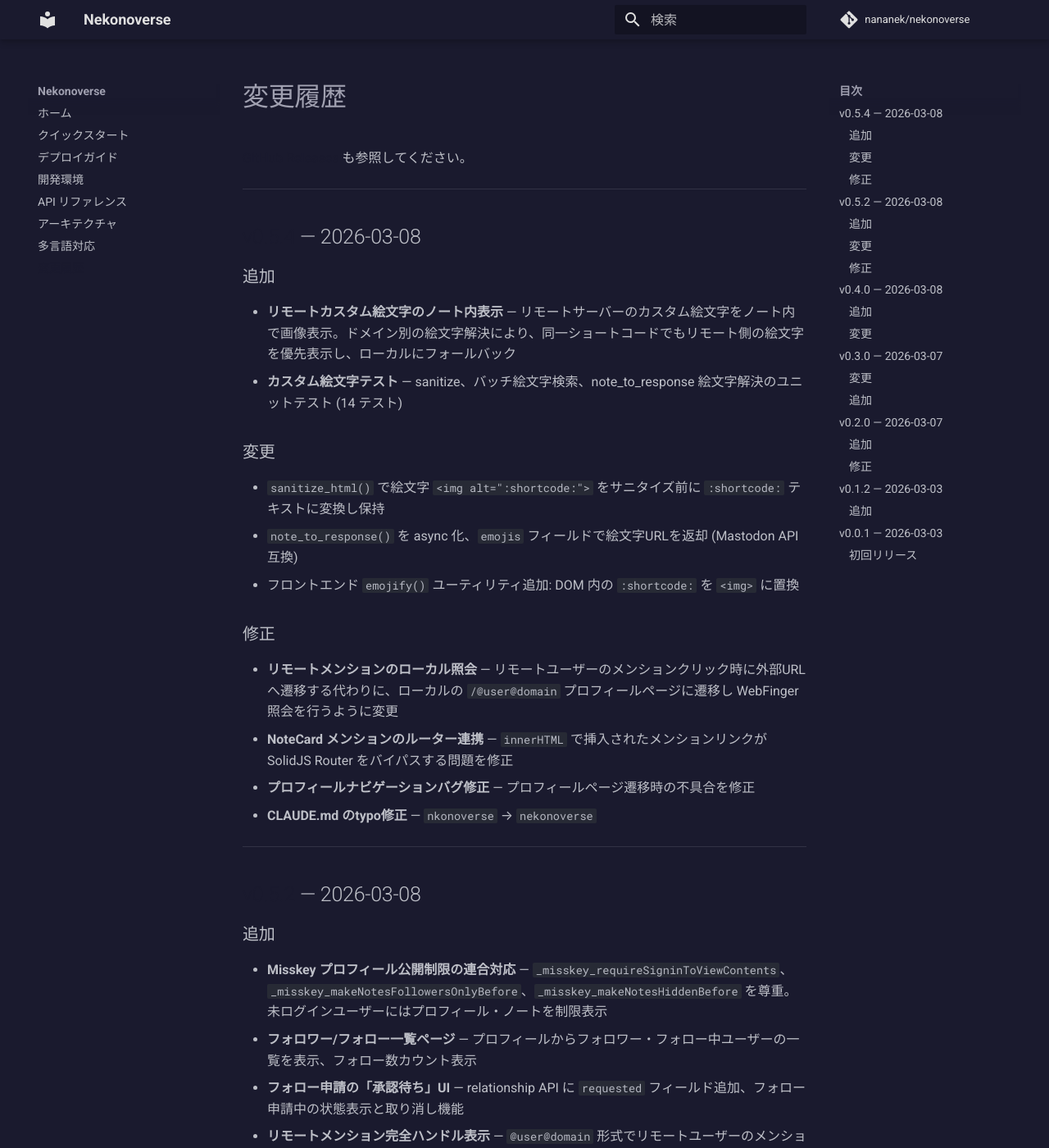
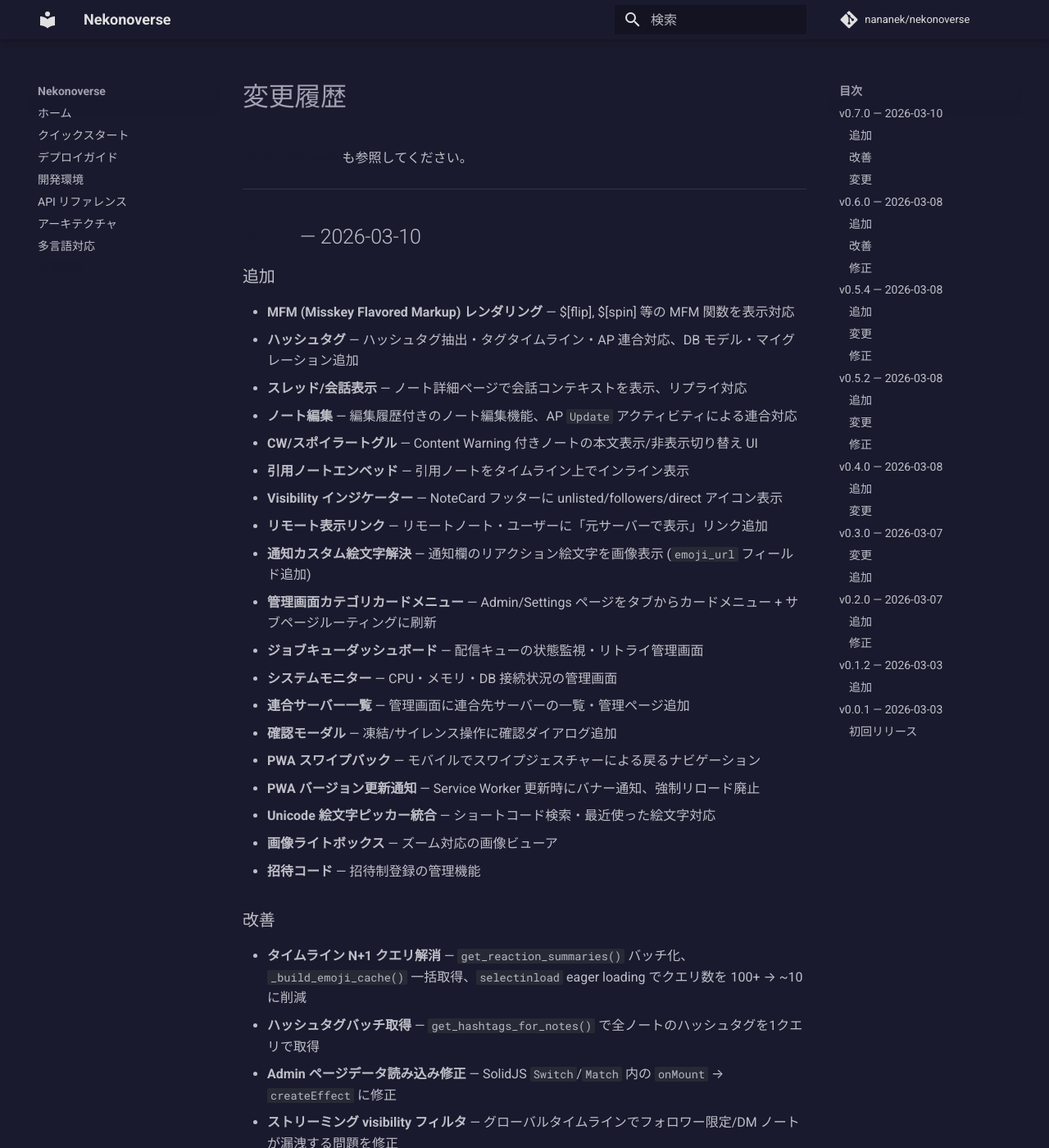
Before and after one commit to nekonoverse/nekonoverse, an MkDocs documentation site: the page built from docs/changelog.md, in a window 1280 px wide and 1400 px high. Shown: the whole window at 82% size. Built offline with MkDocs 1.6.1 and Material for MkDocs 9.7.7, drawn with Linux system fonts in a browser that asks for light colours; comment, search, counter and statistics services are not loaded; some of the changed text lies outside the part shown.

Commit message:
Update CLAUDE.md, README.md, and CHANGELOG.md for v0.7.0
- CLAUDE.md: reflect expanded project structure, E2E tests, batch query patterns, TOTP, CI/CD workflows
- README.md: reorganize features by category, add recent features (TOTP, CW, quote embeds, MFM, admin dashboard, etc.)
- CHANGELOG.md: add v0.6.0 and v0.7.0 entries covering all changes since v0.5.4

Co-Authored-By: Claude Opus 4.6 <noreply@anthropic.com>

```diff
--- a/CHANGELOG.md
+++ b/CHANGELOG.md
@@ -1,3 +1,74 @@
+## [v0.7.0](https://github.com/nekonoverse/nekonoverse/releases/tag/v0.7.0) — 2026-03-10
+
+### 追加
+
+- **MFM (Misskey Flavored Markup) レンダリング** — $[flip], $[spin] 等の MFM 関数を表示対応
+- **ハッシュタグ** — ハッシュタグ抽出・タグタイムライン・AP 連合対応、DB モデル・マイグレーション追加
+- **スレッド/会話表示** — ノート詳細ページで会話コンテキストを表示、リプライ対応
+- **ノート編集** — 編集履歴付きのノート編集機能、AP `Update` アクティビティによる連合対応
+- **CW/スポイラートグル** — Content Warning 付きノートの本文表示/非表示切り替え UI
+- **引用ノートエンベッド** — 引用ノートをタイムライン上でインライン表示
+- **Visibility インジケーター** — NoteCard フッターに unlisted/followers/direct アイコン表示
+- **リモート表示リンク** — リモートノート・ユーザーに「元サーバーで表示」リンク追加
+- **通知カスタム絵文字解決** — 通知欄のリアクション絵文字を画像表示 (`emoji_url` フィールド追加)
+- **管理画面カテゴリカードメニュー** — Admin/Settings ページをタブからカードメニュー + サブページルーティングに刷新
+- **ジョブキューダッシュボード** — 配信キューの状態監視・リトライ管理画面
+- **システムモニター** — CPU・メモリ・DB 接続状況の管理画面
+- **連合サーバー一覧** — 管理画面に連合先サーバーの一覧・管理ページ追加
+- **確認モーダル** — 凍結/サイレンス操作に確認ダイアログ追加
+- **PWA スワイプバック** — モバイルでスワイプジェスチャーによる戻るナビゲーション
+- **PWA バージョン更新通知** — Service Worker 更新時にバナー通知、強制リロード廃止
+- **Unicode 絵文字ピッカー統合** — ショートコード検索・最近使った絵文字対応
+- **画像ライトボックス** — ズーム対応の画像ビューア
+- **招待コード** — 招待制登録の管理機能
+
+### 改善
+
+- **タイムライン N+1 クエリ解消** — `get_reaction_summaries()` バッチ化、`_build_emoji_cache()` 一括取得、`selectinload` eager loading でクエリ数を 100+ → ~10 に削減
+- **ハッシュタグバッチ取得** — `get_hashtags_for_notes()` で全ノートのハッシュタグを1クエリで取得
+- **Admin ページデータ読み込み修正** — SolidJS `Switch`/`Match` 内の `onMount` → `createEffect` に修正
+- **ストリーミング visibility フィルタ** — グローバルタイムラインでフォロワー限定/DM ノートが漏洩する問題を修正
+- **リノート表示修正** — リノートの本文が空で表示される問題を修正
+- **管理者自己凍結防止** — 管理者が自分自身を凍結/サイレンスできないように防止
+
+### 変更
+
+- DB マイグレーション 015: ハッシュタグテーブル追加
+- DB マイグレーション 016: ノート編集履歴テーブル追加
+- E2E テスト (Playwright): 13 spec ファイル、Chromium + Firefox
+- ruff リンターエラー全件修正
+
+---
+
+## [v0.6.0](https://github.com/nekonoverse/nekonoverse/releases/tag/v0.6.0) — 2026-03-08
+
+### 追加
+
+- **リアルタイムリアクション更新** — SSE ストリーミングによるリアクションの即時反映
+- **Playwright E2E テスト** — コアユーザーフロー (認証、タイムライン、投稿、プロフィール) の自動テスト
+- **招待コード登録** — 招待制のユーザー登録システム
+- **リノートリボンバナー** — リノートカードに視覚的なリボン表示
+- **カスタム絵文字検索** — リアクション絵文字ピッカーにカスタム絵文字検索機能
+- **ユーザーホバーカード** — ユーザー名クリックでホバーカード表示、タッチデバイス対応
+- **キャッシュクリア** — 設定ページにキャッシュクリアボタンとバージョン情報表示
+
+### 改善
+
+- **リモート絵文字解決** — リモートユーザーの表示名内カスタム絵文字を画像表示
+- **長い表示名の切り詰め** — 長すぎる表示名を省略表示
+
+### 修正
+
+- **タイムライン定期リロード** — スクロール位置リセット問題を修正
+- **リノート重複表示** — タイムラインでリノートが重複する問題を修正
+- **XSS 脆弱性修正** — OAuth・bio/fields のXSS脆弱性を修正
+- **プロフィール fields 入力フォーカス** — キーストロークごとにフォーカスが外れる問題を修正
+- **nodeinfo 値** — ハードコードされた値を実際のサーバー状態に反映
+- **iPhone リアクションボタン** — 長押し時のネイティブ動作干渉を修正
+- **モデレーター権限** — モデレーターが管理者を凍結/サイレンスできる問題を修正
+
+---
+
 ## [v0.5.4](https://github.com/nekonoverse/nekonoverse/releases/tag/v0.5.4) — 2026-03-08
 
 ### 追加
```
Also changed, not shown: CLAUDE.md (+72 -25 lines), README.md (+39 -10 lines).
